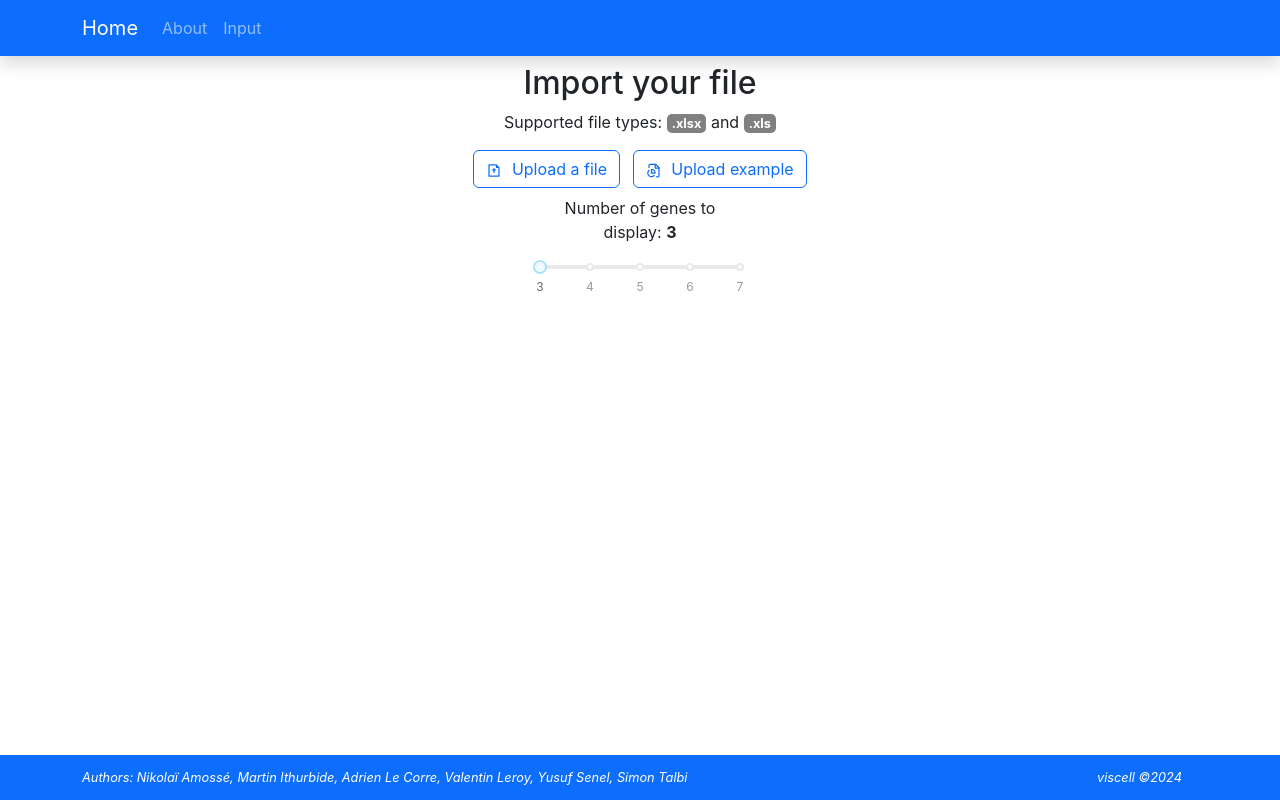
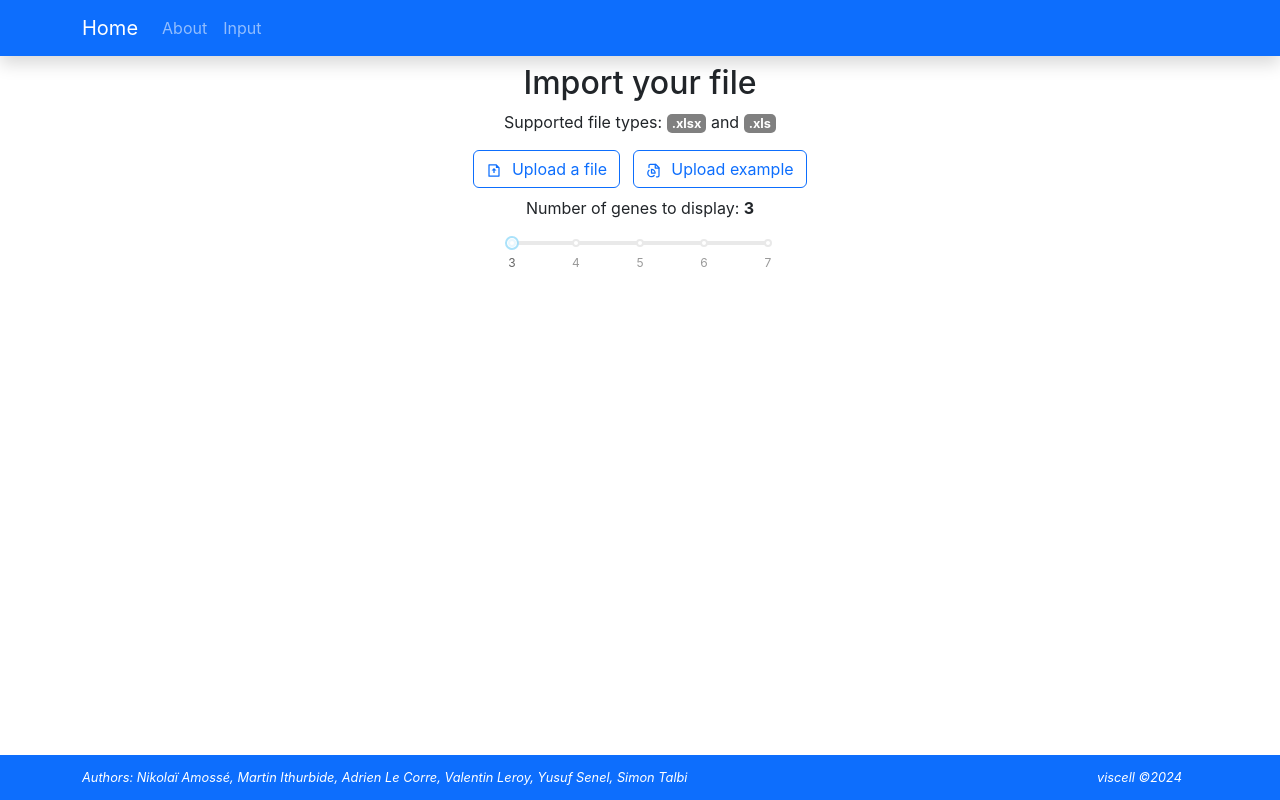
Before and after one commit to sitalbi/viscell, a React (Create React App) app in the folder client/: page / in a window 1280 px wide. Built offline with nearby package versions, Linux system fonts and the light colour scheme.

Commit message:
(fix) wrote css again after old merge deleted it

```diff
--- a/client/src/App.css
+++ b/client/src/App.css
@@ -96,27 +96,7 @@
   width: 95vw;
 }
 
-
-/* IMPORTFILE.JS */
-/* The HTML part of the file input musn't be visible */
-.import-button {
-  width: 0px;
-  height: 0px;
-  opacity: 0;
-  overflow: hidden;
-  position: absolute;
-  z-index: -1;
-}
-
-.slider-container {
-  width: 200px;
-  /* Ajustez la largeur selon vos besoins */
-  margin: 0 auto;
-  /* Centrez horizontalement le conteneur */
-}
-
 /** ABOUT.JS **/
-
 .features {
   background-color: #0B6EFD;
   list-style-type: none;
--- a/client/src/components/About.js
+++ b/client/src/components/About.js
@@ -42,7 +42,7 @@ export const About = () => {
               <strong>Imagined by :</strong> Asloudj Yanis
               (yasloudj@u-bordeaux.fr)<br />
               <strong>Developers :</strong> Nikolaï Amossé, Martin Ithurbide, Adrien Le Corre,
-                Valentin Leroy, Yusuf Senel, Simon Talbi
+              Valentin Leroy, Yusuf Senel, Simon Talbi
               <br />
               <h2 id="context" className="mt-2">
                 Context
@@ -290,7 +290,7 @@ export const About = () => {
               <strong>Superviseur :</strong> Asloudj Yanis
               (yasloudj@u-bordeaux.fr) <br />
               <strong>Développeurs :</strong> Nikolaï Amossé, Martin Ithurbide, Adrien Le Corre,
-                Valentin Leroy, Yusuf Senel, Simon Talbi
+              Valentin Leroy, Yusuf Senel, Simon Talbi
               <h2 id="contexte" className="mt-2">
                 Contexte
               </h2>
--- a/client/src/components/Footer.js
+++ b/client/src/components/Footer.js
@@ -2,7 +2,7 @@ import { Navbar, Container } from "react-bootstrap";
 
 export function Footer() {
   return (
-    <footer style={{marginTop:'100px'}}>
+    <footer style={{ marginTop: '100px' }}>
       <Navbar className="bg-primary" fixed="bottom">
         <Container>
           <Navbar.Brand
```
